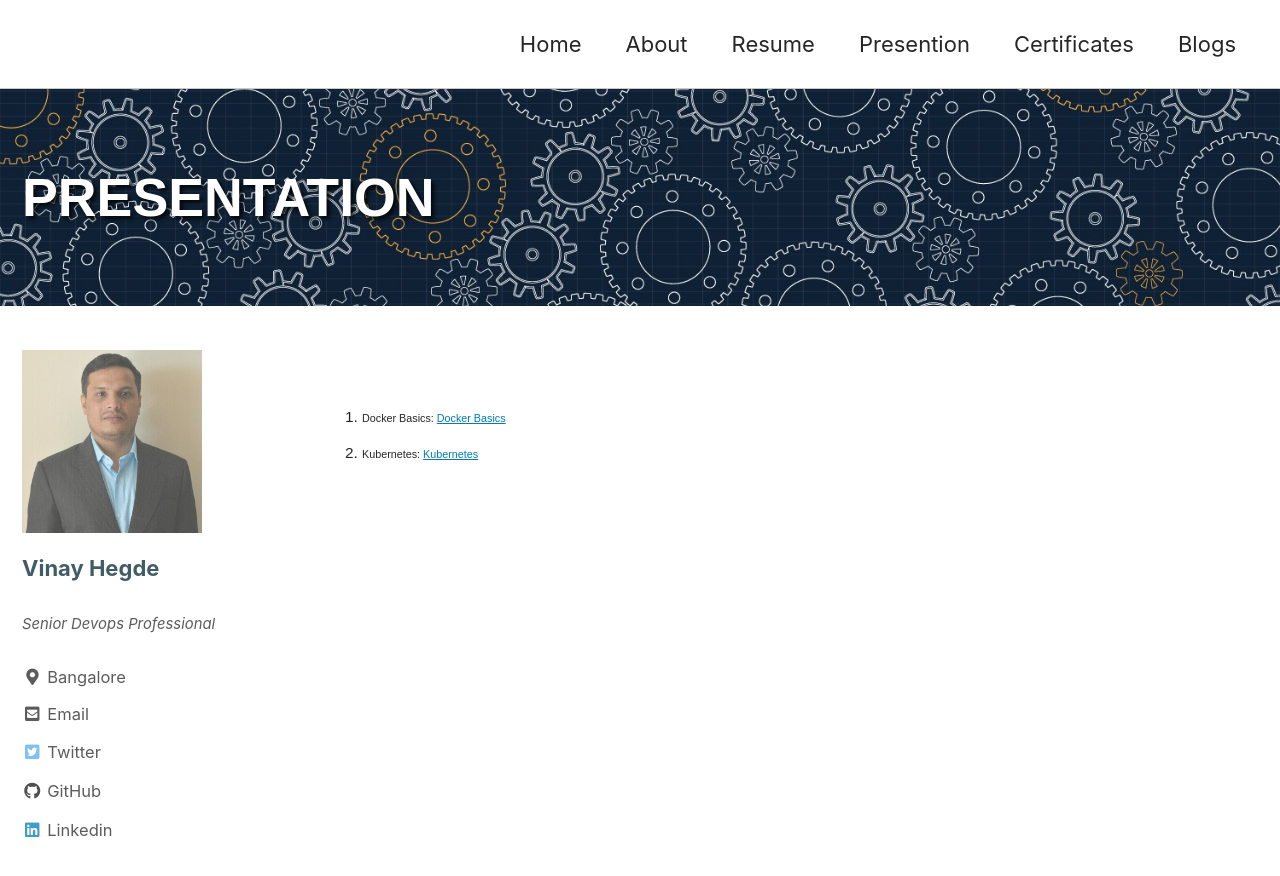
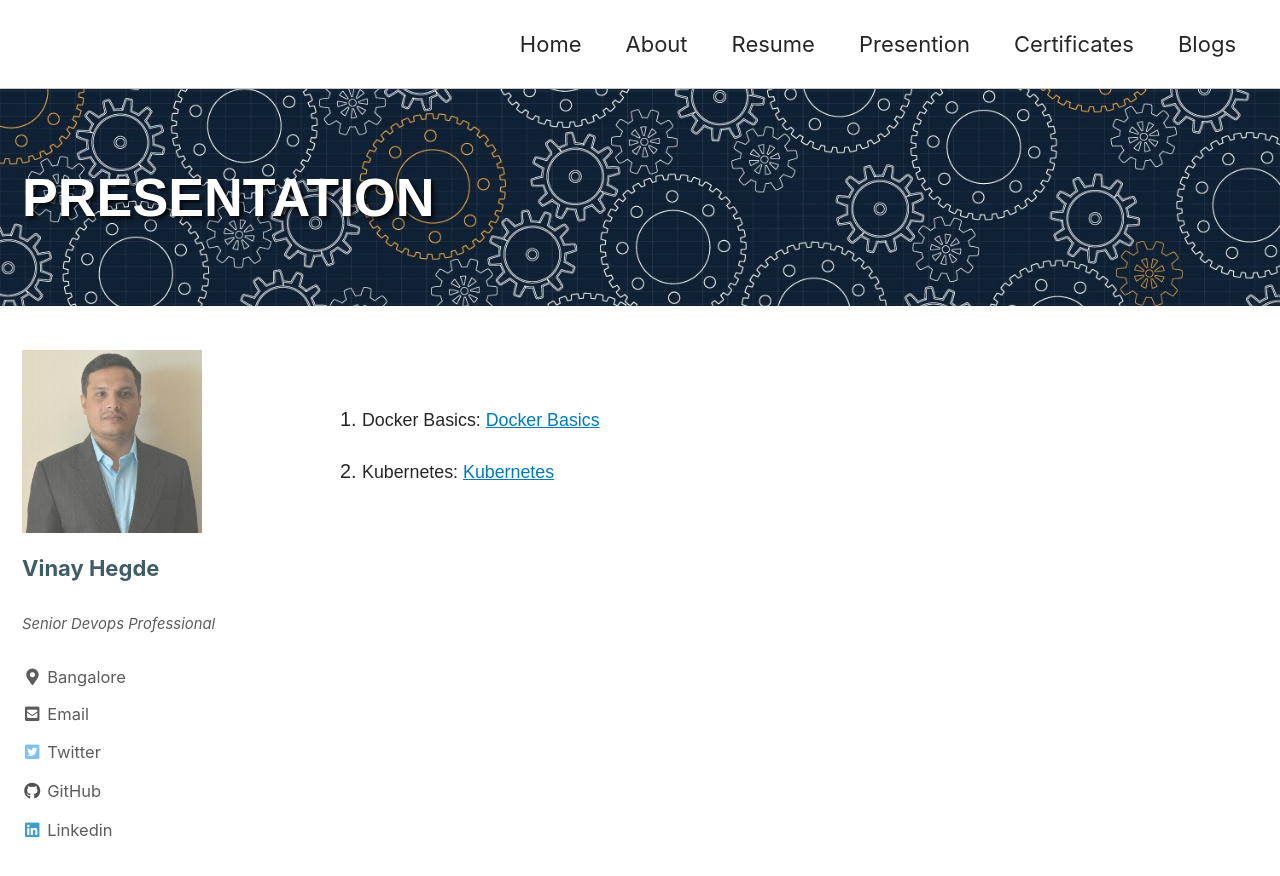
Before and after one commit to vinaydhegde/vinaydhegde.github.io, a Jekyll site: the page built from _pages/presentation.md, in a window 1280 px wide and 900 px high. Shown: the top 876 px of the window. Built offline with Jekyll 4.4.1, drawn with Linux system fonts in a browser that asks for light colours; cached includes are drawn as plain includes; nearby versions of some CDN libraries.

Commit message:
Update _page.scss

```diff
--- a/_sass/minimal-mistakes/_page.scss
+++ b/_sass/minimal-mistakes/_page.scss
@@ -83,7 +83,7 @@
   p,
   li,
   dl {
-    font-size: 0.7em;
+    font-size: 0.9em;
   }
 
   /* paragraph indents */
```
